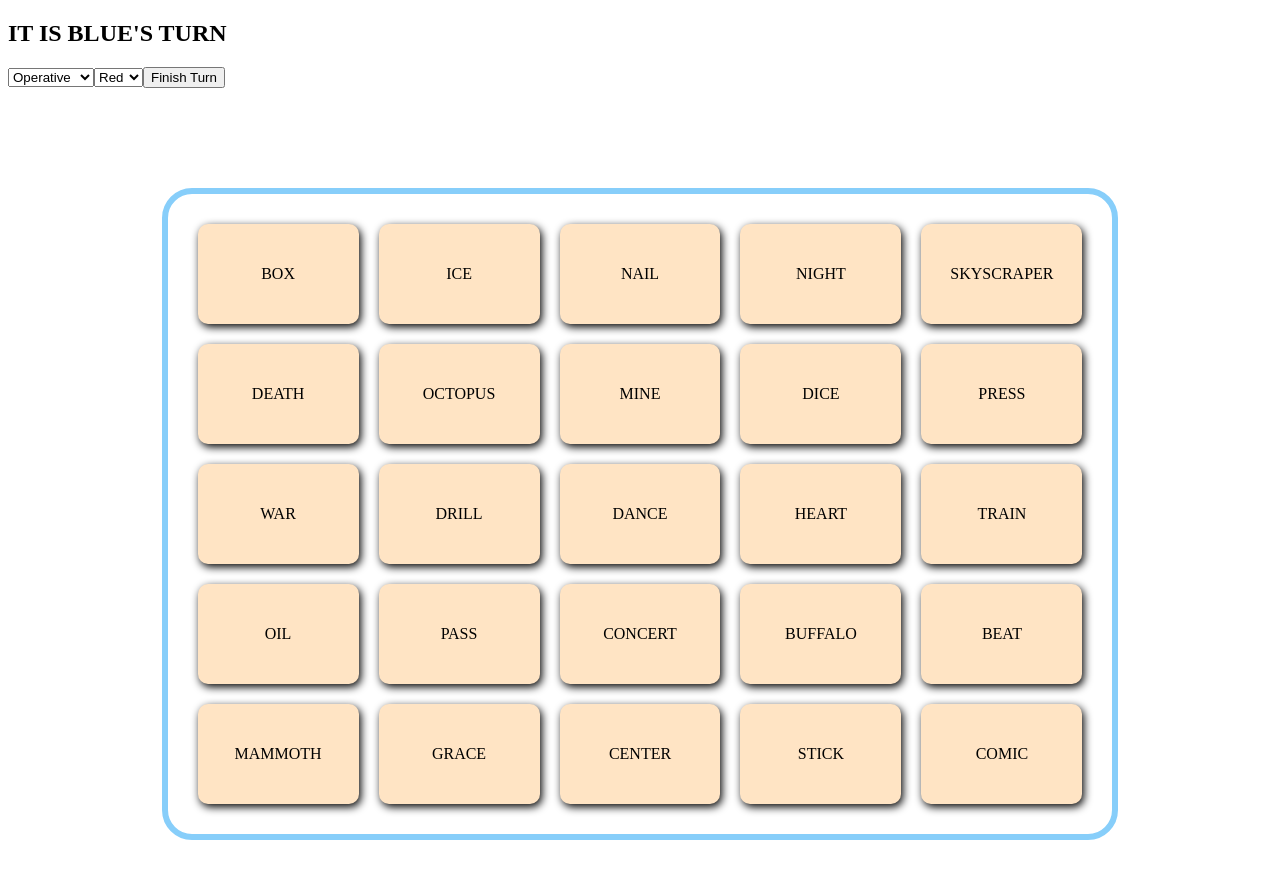
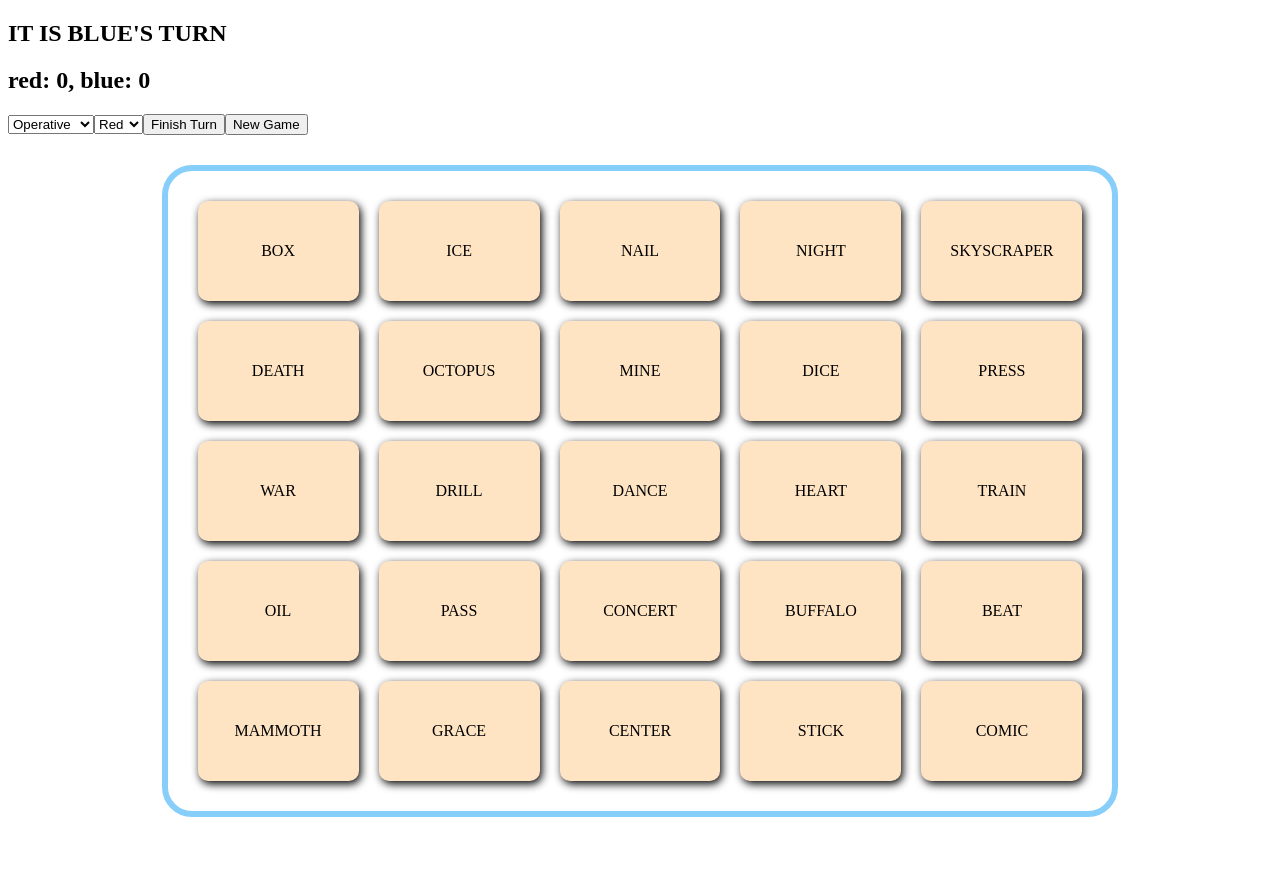
Before and after one commit to domlong/codenames, a React (Create React App) app: page / in a window 1280 px wide. Shown: the top 878 px of the page. After the commit the page ends 847 px from the top, so only its background shows below. Built offline with nearby package versions, Linux system fonts and the light colour scheme.

Commit message:
basic scoring

```diff
--- a/src/Components/Board.js
+++ b/src/Components/Board.js
@@ -1,4 +1,4 @@
-import { useState } from "react";
+import { useEffect, useState } from "react";
 import wordList from "../words";
 import Grid from "./Grid";
 import '../styles/Grid.css'
@@ -10,7 +10,7 @@ function Board() {
   const [playerTeam, setPlayerTeam] = useState(1)
   const [startingTeam, setStartingTeam] = useState()
   const [isRedsTurn, setIsRedsTurn] = useState()
-  // const [scores, setScores] = useState([0,0])
+  const [scores, setScores] = useState({1: 0, 2: 0})
   const [words, setWords] = useState([])
   const [initialised, setInitialised] = useState(false)
 
@@ -22,9 +22,11 @@ function Board() {
   }
 
   const generateNewBoardKey = () => {
-    const newKey = [ ...Array(8).fill(1), ...Array(8).fill(2), ...Array(7).fill(0), 3, Math.floor(Math.random() * 2 + 1) ]
-    setStartingTeam(newKey[24])
-    setIsRedsTurn(newKey[24]===1)
+    const newKey = [ ...Array(8).fill(1), ...Array(8).fill(2), ...Array(7).fill(0), 3]
+    const newStartingTeam = Math.floor(Math.random() * 2 + 1)
+    newKey.push(newStartingTeam)
+    setStartingTeam(newStartingTeam)
+    setIsRedsTurn(newStartingTeam===1)
     shuffleArray(newKey)
     setKey(newKey)
   }
@@ -42,7 +44,7 @@ function Board() {
     if(isRedsTurn && key[cardId] !== 1 || (!isRedsTurn && key[cardId] !== 2) ) {
       togglePlayerTeamTurn()
     }
-    if(checkWinCondition()) {console.log('game over')}
+    // if(checkWinCondition()) {console.log('game over')}
   }
 
   const handleFinishTurn = () => {
@@ -53,6 +55,19 @@ function Board() {
     if (!revealedCards.includes(cardId)) {
       setRevealedCards([...revealedCards, cardId])
     }
+
+  }
+
+  useEffect(() => updateScores(), [revealedCards])
+
+  const updateScores = () => {
+    const lastCardCategory = key[revealedCards.slice(-1)]
+    if([1,2].includes(lastCardCategory)) {
+      setScores({
+        ...scores,
+        [lastCardCategory]: scores[lastCardCategory] + 1
+      })
+    }
   }
 
   const togglePlayerTeamTurn = () => {
@@ -60,19 +75,18 @@ function Board() {
   }
 
   const checkWinCondition = () => {
-    const scores = [];
-    scores.push(revealedCards.filter(x => key[x]===1 ).length)
-    scores.push(revealedCards.filter(x => key[x]===2 ).length)
+    return (
+      Object.values(scores).includes(9) ||
+      scores[1] === 8 && startingTeam===2 ||
+      scores[2] === 8 && startingTeam===1
+    )
+  }
 
-    console.log(revealedCards)
-    console.log(scores)
-
-    return (
-      scores.includes(9) ||
-      scores[0] === 8 && startingTeam===2 ||
-      scores[1] === 8 && startingTeam===1
-    )
-
+  const startNewGame = () => {
+    setRevealedCards([])
+    generateNewBoardKey()
+    shuffleArray(wordList)
+    setWords(wordList.slice(0,25))
   }
 
   if(!initialised) {
@@ -85,8 +99,7 @@ function Board() {
   return (
     <div id='board'>
       <h2>IT IS {isRedsTurn ? "RED'S" : "BLUE'S"} TURN</h2>
-      {console.log('starting team:', startingTeam)}
-      {console.log("is red's turn",isRedsTurn)}
+      <h2>{`red: ${scores[1]}, blue: ${scores[2]}`}</h2>
       <select value={playerRole} onChange={togglePlayerRole} >
         <option value='spymaster'>Spymaster</option>
         <option value='operative'>Operative</option>
@@ -96,6 +109,7 @@ function Board() {
         <option value={2}>Blue</option>
       </select>
       <button onClick={handleFinishTurn}>Finish Turn</button>
+      <button onClick={startNewGame}>New Game</button>
       <Grid words={words} boardKey={key} startingTeam={startingTeam} playerRole={playerRole} revealCard={selectCard} revealedCards={revealedCards}/>
     </div>
   );
--- a/src/styles/Grid.css
+++ b/src/styles/Grid.css
@@ -4,7 +4,7 @@
     grid-template-rows: repeat(5, 1.5fr);
     gap: 20px;
     max-width: 70%;
-    margin: 100px auto;
+    margin: 30px auto;
 
     padding: 30px;
     border: 6px solid;
```
